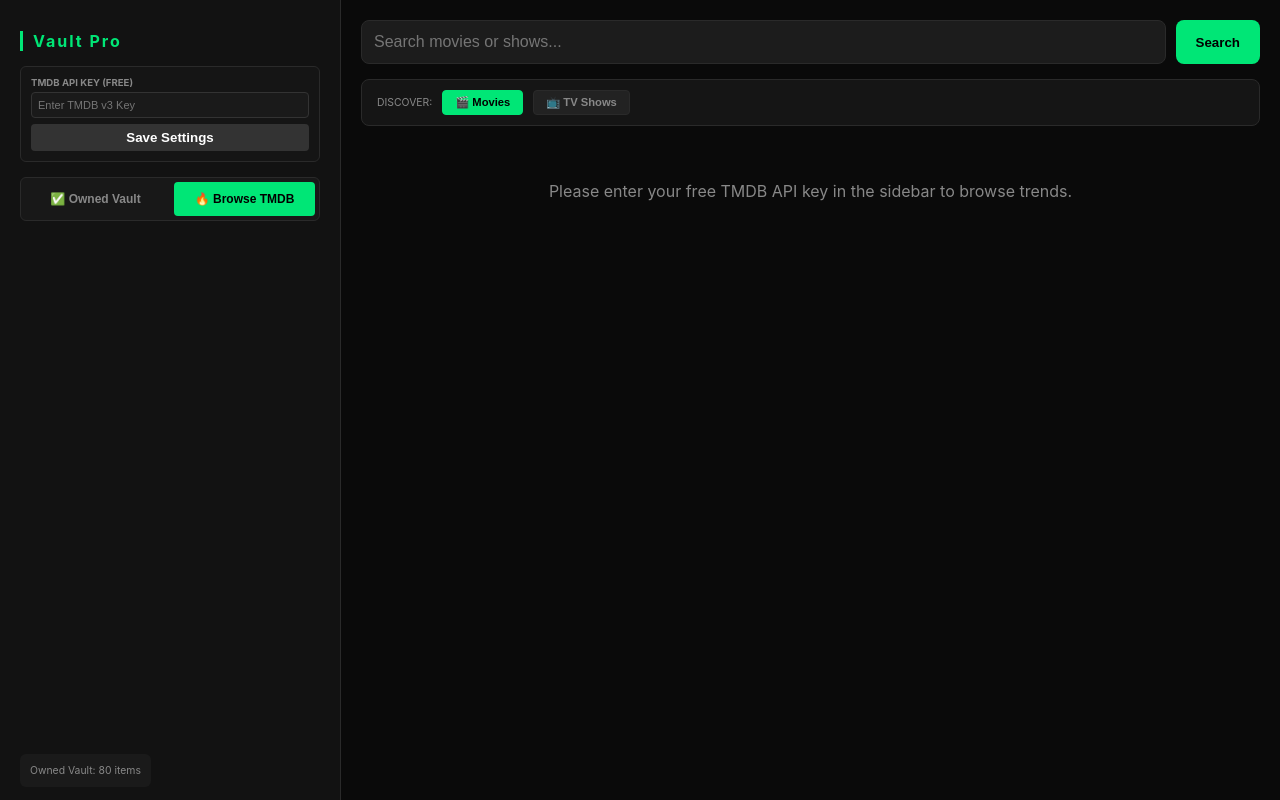
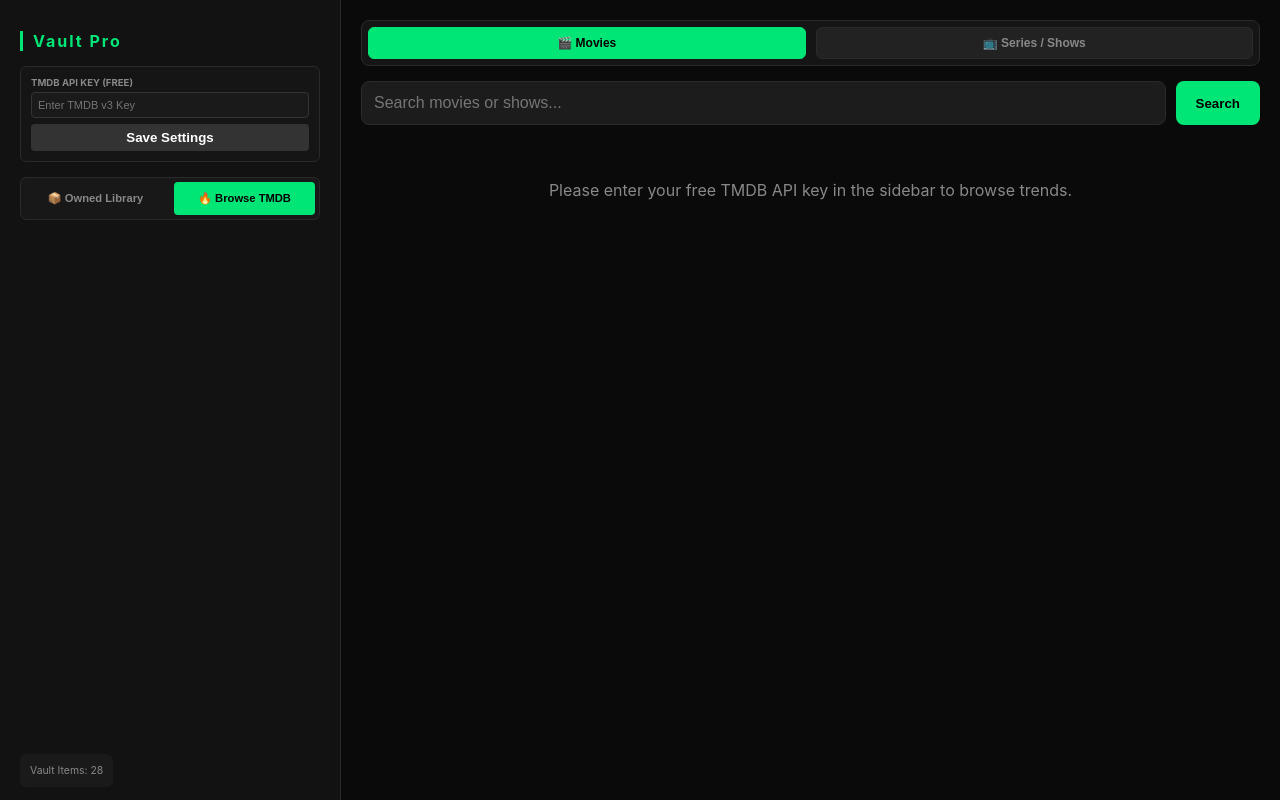
Before and after one commit to c238ooking-ops/updrop, a website: page index.html in a window 1280 px wide. Both pictures are taken after a click on the button "🔥 Browse TMDB". Drawn offline with Linux system fonts and the light colour scheme.

Commit message:
Update index.html

```diff
--- a/index.html
+++ b/index.html
@@ -14,7 +14,7 @@
         .sidebar h1 { font-size: 1rem; color: var(--accent); letter-spacing: 2px; margin-bottom: 15px; border-left: 3px solid var(--accent); padding-left: 10px; }
 
         .nav-tabs { display: flex; gap: 8px; margin-bottom: 20px; background: #181818; padding: 4px; border-radius: 6px; border: 1px solid var(--border); }
-        .nav-tab { flex: 1; background: transparent; border: none; color: var(--dim); padding: 10px 6px; font-size: 0.75rem; font-weight: bold; border-radius: 4px; cursor: pointer; text-align: center; }
+        .nav-tab { flex: 1; background: transparent; border: none; color: var(--dim); padding: 10px 6px; font-size: 0.7rem; font-weight: bold; border-radius: 4px; cursor: pointer; text-align: center; }
         .nav-tab.active { background: var(--accent); color: #000; }
 
         .config-box { background: #151515; border: 1px solid var(--border); padding: 10px; border-radius: 6px; margin-bottom: 15px; font-size: 0.7rem; }
@@ -46,7 +46,11 @@
         .year-badge { position: absolute; top: 8px; right: 8px; background: rgba(0,0,0,0.7); font-size: 0.6rem; padding: 2px 5px; border-radius: 4px; }
         .owned-dot { position: absolute; top: 8px; left: 8px; width: 8px; height: 8px; background: var(--accent); border-radius: 50%; box-shadow: 0 0 8px var(--accent); }
 
-        #browseView { display: flex; flex-direction: column; flex-grow: 1; }
+        /* Main View Switcher Bar */
+        .main-view-bar { display: flex; gap: 10px; margin-bottom: 15px; background: #151515; padding: 6px; border-radius: 8px; border: 1px solid var(--border); }
+        .main-view-btn { flex: 1; background: #222; border: 1px solid var(--border); color: var(--dim); padding: 8px; border-radius: 6px; font-size: 0.75rem; font-weight: bold; cursor: pointer; text-align: center; }
+        .main-view-btn.active { background: var(--accent); color: #000; border-color: var(--accent); }
+
         .browse-header-row { display: flex; gap: 10px; margin-bottom: 15px; }
         .browse-header-row input { flex-grow: 1; padding: 12px; background: var(--card); border: 1px solid var(--border); border-radius: 8px; color: white; font-size: 1rem; }
         .btn-search-exec { background: var(--accent); color: #000; border: none; padding: 0 20px; border-radius: 8px; font-weight: bold; cursor: pointer; }
@@ -82,8 +86,8 @@
         </div>
 
         <div class="nav-tabs">
-            <button class="nav-tab active" id="tabOwned" onclick="switchTab('owned')">✅ Owned Vault</button>
-            <button class="nav-tab" id="tabBrowse" onclick="switchTab('browse')">🔥 Browse TMDB</button>
+            <button class="nav-tab active" id="tabOwned" onclick="switchMainTab('owned')">📦 Owned Library</button>
+            <button class="nav-tab" id="tabBrowse" onclick="switchMainTab('browse')">🔥 Browse TMDB</button>
         </div>
 
         <div id="ownedFilters">
@@ -96,21 +100,22 @@
     </div>
 
     <div class="main-content">
+        <!-- Top Section Switcher: Movies vs Series -->
+        <div class="main-view-bar">
+            <button class="main-view-btn active" id="filterMovieBtn" onclick="switchMediaFilter('movie')">🎬 Movies</button>
+            <button class="main-view-btn" id="filterSeriesBtn" onclick="switchMediaFilter('series')">📺 Series / Shows</button>
+        </div>
+
         <!-- Owned View (Loads from database.json) -->
         <div id="ownedView" style="display:flex; flex-direction: column; flex-grow: 1; overflow-y: auto;">
             <div id="movieGrid" class="movie-grid"></div>
         </div>
 
         <!-- Browse View (TMDB Trending & Search) -->
-        <div id="browseView" style="display:none;">
+        <div id="browseView" style="display:none; flex-direction: column; flex-grow: 1;">
             <div class="browse-header-row">
                 <input type="text" id="browseInput" placeholder="Search movies or shows..." onkeypress="if(event.key === 'Enter') searchTMDB()">
                 <button class="btn-search-exec" onclick="searchTMDB()">Search</button>
-            </div>
-            <div class="modal-subbar">
-                <span style="font-size: 0.65rem; color: var(--dim);">DISCOVER:</span>
-                <button class="tab-btn active" id="typeMovie" onclick="switchBrowseType('movie')">🎬 Movies</button>
-                <button class="tab-btn" id="typeTv" onclick="switchBrowseType('tv')">📺 TV Shows</button>
             </div>
             <div id="browseResults" class="movie-grid" style="overflow-y: auto; flex-grow: 1;">
                 <p style="color: var(--dim); text-align: center; grid-column: 1/-1; margin-top: 40px;">Loading trending releases...</p>
@@ -131,8 +136,9 @@
 
     <script>
         let ownedDatabase = {};
-        let ownedArray = [];
-        let browseType = "movie";
+        let processedOwnedItems = [];
+        let currentMainTab = 'owned'; // 'owned' or 'browse'
+        let currentMediaFilter = 'movie'; // 'movie' or 'series'
         let tmdbKey = localStorage.getItem('tmdb_key') || '';
 
         document.getElementById('tmdbKeyInput').value = tmdbKey;
@@ -141,12 +147,11 @@
             tmdbKey = document.getElementById('tmdbKeyInput').value.trim();
             localStorage.setItem('tmdb_key', tmdbKey);
             alert("TMDB Key saved!");
-            if(document.getElementById('tabBrowse').classList.contains('active')) {
-                loadTrending();
-            }
+            if(currentMainTab === 'browse') loadTrending();
         }
 
-        function switchTab(tab) {
+        function switchMainTab(tab) {
+            currentMainTab = tab;
             document.getElementById('tabOwned').className = `nav-tab ${tab === 'owned' ? 'active' : ''}`;
             document.getElementById('tabBrowse').className = `nav-tab ${tab === 'browse' ? 'active' : ''}`;
             document.getElementById('ownedView').style.display = tab === 'owned' ? 'flex' : 'none';
@@ -158,22 +163,61 @@
             }
         }
 
+        function switchMediaFilter(filter) {
+            currentMediaFilter = filter;
+            document.getElementById('filterMovieBtn').className = `main-view-btn ${filter === 'movie' ? 'active' : ''}`;
+            document.getElementById('filterSeriesBtn').className = `main-view-btn ${filter === 'series' ? 'active' : ''}`;
+
+            if (currentMainTab === 'owned') {
+                updateOwnedUI();
+            } else {
+                loadTrending();
+            }
+        }
+
         async function loadOwnedData() {
             try {
                 const res = await fetch('database.json');
                 ownedDatabase = await res.json();
 
-                ownedArray = Object.keys(ownedDatabase).map(id => {
+                const groupedSeries = {};
+                let standaloneItems = [];
+
+                // Group multi-episode series together into single cards
+                Object.keys(ownedDatabase).forEach(id => {
                     const item = ownedDatabase[id];
-                    return {
-                        id: id,
-                        title: item.meta.name,
-                        poster: item.meta.poster,
-                        type: item.meta.type,
-                        streams: item.streams || []
-                    };
+                    const type = item.meta.type || 'movie';
+                    const name = item.meta.name;
+
+                    if (type === 'series' || id.includes(':')) {
+                        // Base name grouping for series
+                        if (!groupedSeries[name]) {
+                            groupedSeries[name] = {
+                                id: name,
+                                title: name,
+                                poster: item.meta.poster,
+                                type: 'series',
+                                streams: []
+                            };
+                        }
+                        // Aggregate all streams from all episodes under this series title
+                        if (item.streams) {
+                            item.streams.forEach(s => {
+                                groupedSeries[name].streams.push(s);
+                            });
+                        }
+                    } else {
+                        standaloneItems.push({
+                            id: id,
+                            title: name,
+                            poster: item.meta.poster,
+                            type: 'movie',
+                            streams: item.streams || []
+                        });
+                    }
                 });
 
+                processedOwnedItems = [...standaloneItems, ...Object.values(groupedSeries)];
                 updateOwnedUI();
             } catch (e) {
                 console.error(e);
@@ -183,35 +227,42 @@
 
         function updateOwnedUI() {
             const search = document.getElementById('searchBox').value.toLowerCase();
-            let filtered = ownedArray.filter(m => m.title.toLowerCase().includes(search));
+
+            // Filter by selected type (movie vs series) and search term
+            let filtered = processedOwnedItems.filter(m => {
+                const matchesType = m.type === currentMediaFilter;
+                const matchesSearch = m.title.toLowerCase().includes(search);
+                return matchesType && matchesSearch;
+            });
 
             const grid = document.getElementById('movieGrid');
             if (filtered.length === 0) {
-                grid.innerHTML = `<p style="color:var(--dim); font-size:0.8rem;">No items found in your vault database.</p>`;
+                grid.innerHTML = `<p style="color:var(--dim); font-size:0.8rem;">No ${currentMediaFilter}s found in your vault database.</p>`;
                 document.getElementById('stats').innerText = `Owned Vault: 0 items`;
                 return;
             }
 
             grid.innerHTML = filtered.map(m => `
-                <div class="movie-card" onclick="openStreamsModal('${m.id}')">
+                <div class="movie-card" onclick="openStreamsModal('${m.id.replace(/'/g, "\\'")}')">
                     <div class="owned-dot" title="In Vault"></div>
                     <div class="poster-container"><img src="${m.poster && m.poster !== 'N/A' ? m.poster : 'https://via.placeholder.com/150x225?text=No+Poster'}" loading="lazy"></div>
                     <div class="movie-info">
                         <h3>${m.title}</h3>
-                        <div style="color:var(--dim); font-size:0.6rem">${m.streams.length} stream(s) available</div>
+                        <div style="color:var(--dim); font-size:0.6rem">${m.streams.length} stream(s)</div>
                     </div>
                 </div>
             `).join('');
-            document.getElementById('stats').innerText = `Owned Vault: ${ownedArray.length} items`;
+            document.getElementById('stats').innerText = `Vault Items: ${processedOwnedItems.length}`;
         }
 
-        function openStreamsModal(id) {
-            const item = ownedDatabase[id];
+        function openStreamsModal(identifier) {
+            // Find item by ID or grouped Series Name
+            const item = processedOwnedItems.find(m => m.id === identifier);
             if (!item) return;
 
             const modal = document.getElementById('streamsModal');
             const modalBody = document.getElementById('modalBody');
-            document.getElementById('modalTitle').innerText = item.meta.name;
+            document.getElementById('modalTitle').innerText = item.title;
 
             modalBody.innerHTML = item.streams.map(s => `
                 <div class="stream-item">
@@ -230,12 +281,15 @@
             document.getElementById('streamsModal').style.display = 'none';
         }
 
+        // TMDB Browse Integration with CORS Mirror Proxy support
         async function tmdbFetch(endpoint) {
-            let url = `https://api.themoviedb.org/3${endpoint}`;
+            let targetUrl = `https://api.themoviedb.org/3${endpoint}`;
             if (tmdbKey.length <= 50) {
-                url += (url.includes('?') ? '&' : '?') + `api_key=${tmdbKey}`;
+                targetUrl += (targetUrl.includes('?') ? '&' : '?') + `api_key=${tmdbKey}`;
             }
-            const res = await fetch(url, { headers: { 'Content-Type': 'application/json' } });
+            // Use public JSON mirror proxy to avoid browser CORS blocks
+            const proxyUrl = `https://api.allorigins.win/raw?url=${encodeURIComponent(targetUrl)}`;
+            const res = await fetch(proxyUrl);
             if (!res.ok) throw new Error(`TMDB Error: ${res.status}`);
             return await res.json();
         }
@@ -248,7 +302,8 @@
             const resultsContainer = document.getElementById('browseResults');
             resultsContainer.innerHTML = `<p style="color: var(--dim); text-align: center; grid-column: 1/-1; margin-top: 40px;">Loading trending releases...</p>`;
             try {
-                const data = await tmdbFetch(`/trending/${browseType}/day`);
+                const apiMediaType = currentMediaFilter === 'series' ? 'tv' : 'movie';
+                const data = await tmdbFetch(`/trending/${apiMediaType}/day`);
                 renderTMDBResults(data.results);
             } catch (e) {
                 resultsContainer.innerHTML = `<p style="color: #ff3d00; text-align: center; grid-column: 1/-1; margin-top: 40px;">Failed to load from TMDB. Check your key.</p>`;
@@ -263,7 +318,8 @@
             const resultsContainer = document.getElementById('browseResults');
             resultsContainer.innerHTML = `<p style="color: var(--dim); text-align: center; grid-column: 1/-1; margin-top: 40px;">Searching TMDB...</p>`;
             try {
-                const data = await tmdbFetch(`/search/${browseType}?query=${encodeURIComponent(query)}`);
+                const apiMediaType = currentMediaFilter === 'series' ? 'tv' : 'movie';
+                const data = await tmdbFetch(`/search/${apiMediaType}?query=${encodeURIComponent(query)}`);
                 renderTMDBResults(data.results);
             } catch (e) {
                 resultsContainer.innerHTML = `<p style="color: #ff3d00; text-align: center; grid-column: 1/-1; margin-top: 40px;">Search failed.</p>`;
@@ -296,14 +352,7 @@
             }).join('');
         }
 
-        function switchBrowseType(type) {
-            browseType = type;
-            document.getElementById('typeMovie').className = `tab-btn ${type === 'movie' ? 'active' : ''}`;
-            document.getElementById('typeTv').className = `tab-btn ${type === 'tv' ? 'active' : ''}`;
-            const query = document.getElementById('browseInput').value.trim();
-            if (query) searchTMDB(); else loadTrending();
-        }
-
+        // Initialize App on load
         loadOwnedData();
     </script>
 </body>
```
